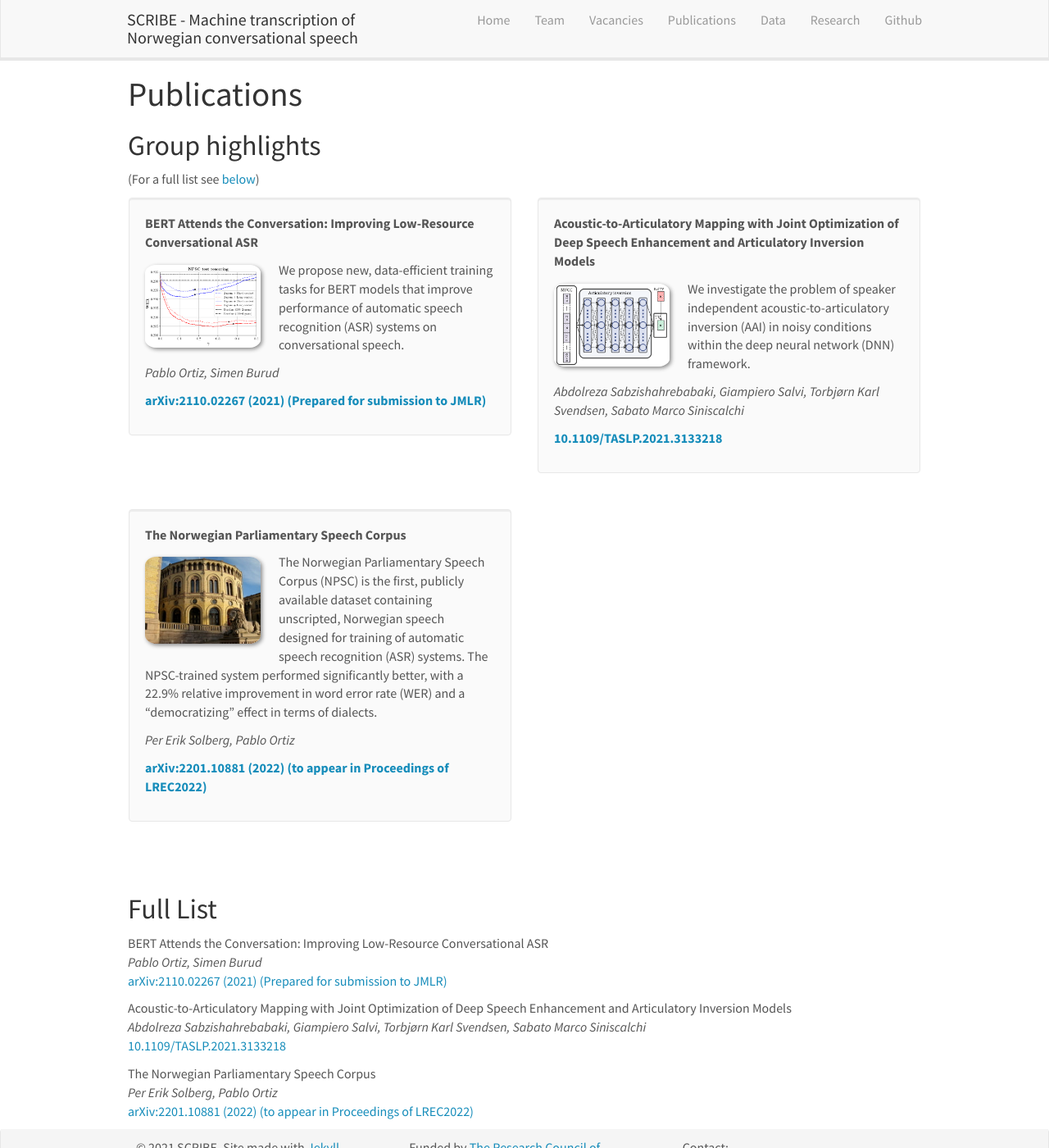
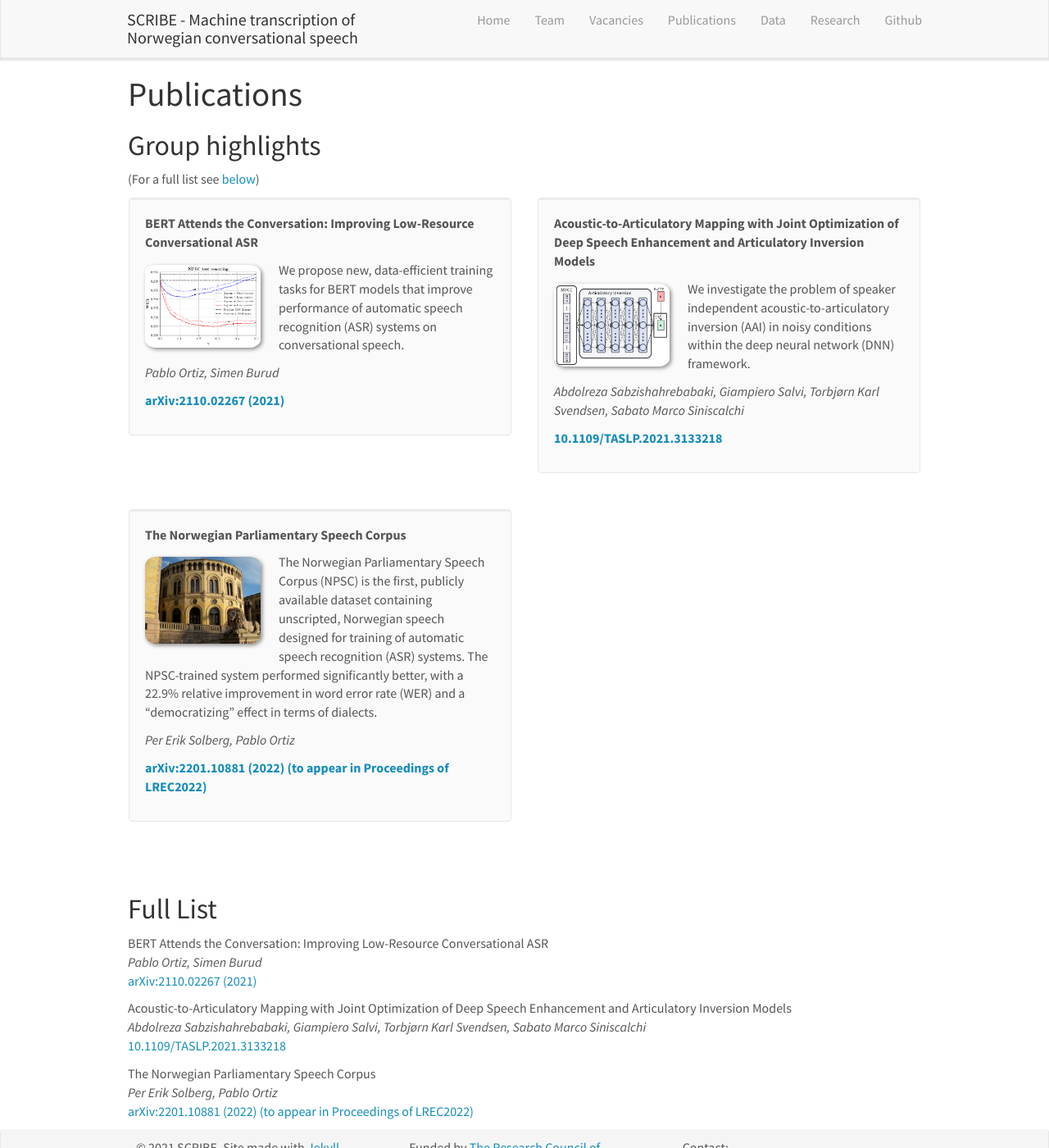
Before and after one commit to scribe-project/scribe-project.github.io, a Jekyll site: the page built from _pages/publications.md, in a window 1280 px wide and 1400 px high. Shown: the whole window at 82% size. Built offline with Jekyll 4.4.1, drawn with Linux system fonts in a browser that asks for light colours; nearby versions of some CDN libraries.

Commit message:
removed JMLR reference from BERT paper

```diff
--- a/_data/publist.yml
+++ b/_data/publist.yml
@@ -4,7 +4,7 @@
   authors: Pablo Ortiz, Simen Burud
   link:
     url: https://arxiv.org/abs/2110.02267
-    display: arXiv:2110.02267 (2021) (Prepared for submission to JMLR)
+    display: arXiv:2110.02267 (2021)
   highlight: 1
   news2:
 
```
